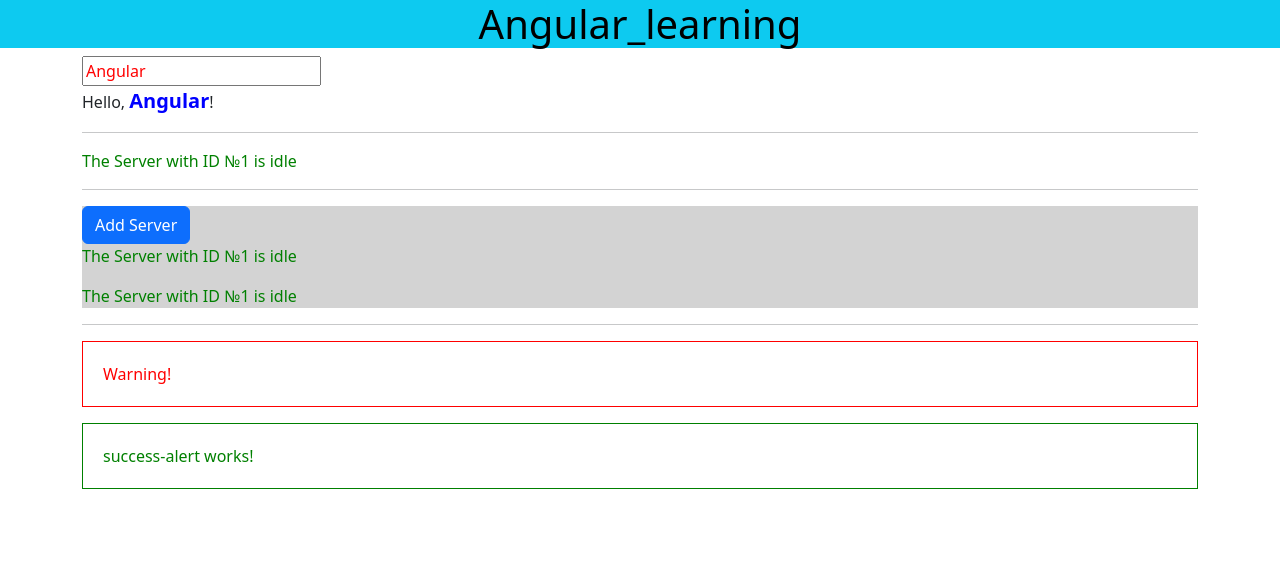
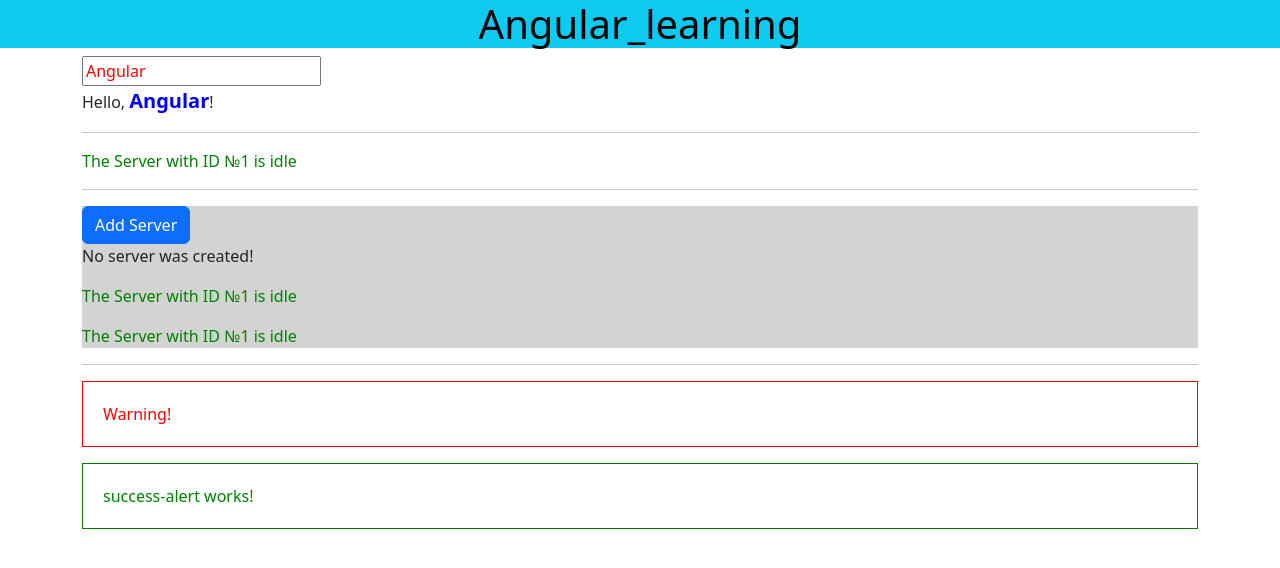
Before and after one commit to MAG1980/Angular_learning, an Angular app: page / in a window 1280 px wide. Shown: the top 568 px of the page. Built offline with nearby package versions, Linux system fonts and the light colour scheme.

Commit message:
Event Binding на примере привязки вызова метода компонента при нажатии на кнопку.

```diff
--- a/src/app/servers/servers.component.html
+++ b/src/app/servers/servers.component.html
@@ -1,5 +1,8 @@
 <div class="servers-wrapper">
-  <button class="btn btn-primary" type="button" [disabled]="!allowNewServer">Add Server</button>
+  <button class="btn btn-primary" type="button" [disabled]="!allowNewServer"
+  (click)="onCreateServer()"
+  >Add Server</button>
+  <p>{{serverCreationStatus}}</p>
   <app-server></app-server>
   <app-server></app-server>
 </div>
--- a/src/app/servers/servers.component.ts
+++ b/src/app/servers/servers.component.ts
@@ -11,9 +11,14 @@
 })
 export class ServersComponent {
   allowNewServer = false;
+  serverCreationStatus = 'No server was created!';
   constructor() {
     setTimeout(()=>{
       this.allowNewServer = true
     }, 2000)
   }
+
+  onCreateServer() {
+    this.serverCreationStatus = 'Server was created!';
+  }
 }
```
